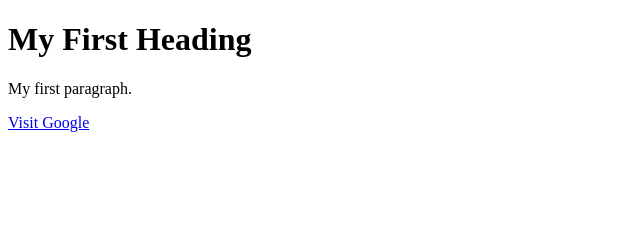
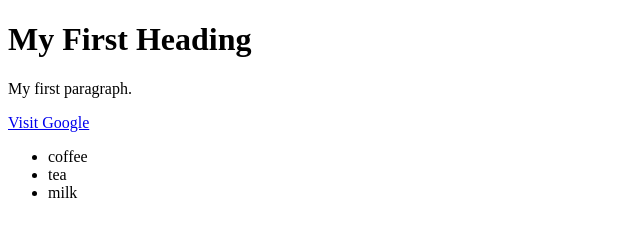
Before and after one commit to SHREERAKSHA29-G/4340, a plain HTML site: page index.html in a window 1280 px wide. Shown: the whole page, without its empty margins (0-640 px from the left). Drawn offline with Linux system fonts and the light colour scheme.

Commit message:
index.html

```diff
--- a/index.html
+++ b/index.html
@@ -7,7 +7,11 @@
 <p>My first paragraph.</p>
 
 <a href="https://www.google.com">Visit Google</a>
-
+<ul>
+<li>coffee</li>
+<li>tea</li>
+<li>milk</li>
+</ul>
 
 </body>
 </html>
```
